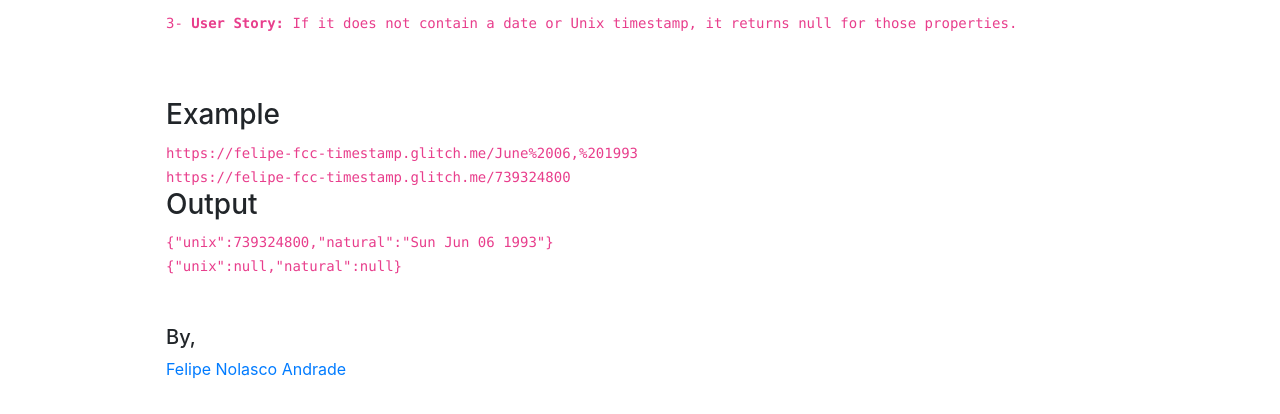
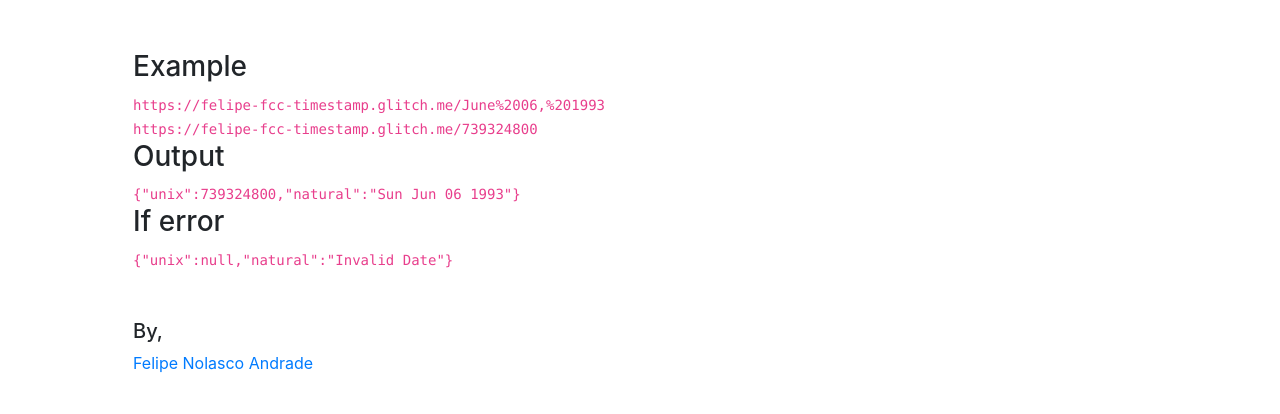
Before and after one commit to fehnolasco/fcc-timestamp, a website: page index.html in a window 1280 px wide. Shown: the part 202-616 px from the top of the page. Drawn offline with nearby package versions, Linux system fonts and the light colour scheme.

Commit message:
Add files via upload

```diff
--- a/index.html
+++ b/index.html
@@ -11,7 +11,7 @@
   </head>
   <body>
 
-    <div class="container p-5">
+    <div class="container">
 
       <div class="row">
         <header>
@@ -42,7 +42,8 @@
             <h3>Output</h3>
             <code>{"unix":739324800,"natural":"Sun Jun 06 1993"}</code>
             <br>
-            <code>{"unix":null,"natural":null}</code>
+            <h3>If error</h3>
+            <code>{"unix":null,"natural":"Invalid Date"}</code>
           </div>
         </div>
       </main>
--- a/server.js
+++ b/server.js
@@ -15,13 +15,14 @@ app.get("/:date", (req, res, next) => {
 
   var natural_Date;
   var unix;
-  if (/^\d{8,}$/.test(req.params.date)){
+  if (/^\d{1,}$/.test(req.params.date)){
     natural_Date = new Date(req.params.date * 1000).toUTCString();
     unix = req.params.date;
   } else {
     natural_Date = new Date(req.params.date);
     unix = Math.floor(new Date(natural_Date)/1000);
   }
+
 
   if (natural_Date) {
 
```
Also changed, not shown: package.json (+7 -5 lines), README.md.
